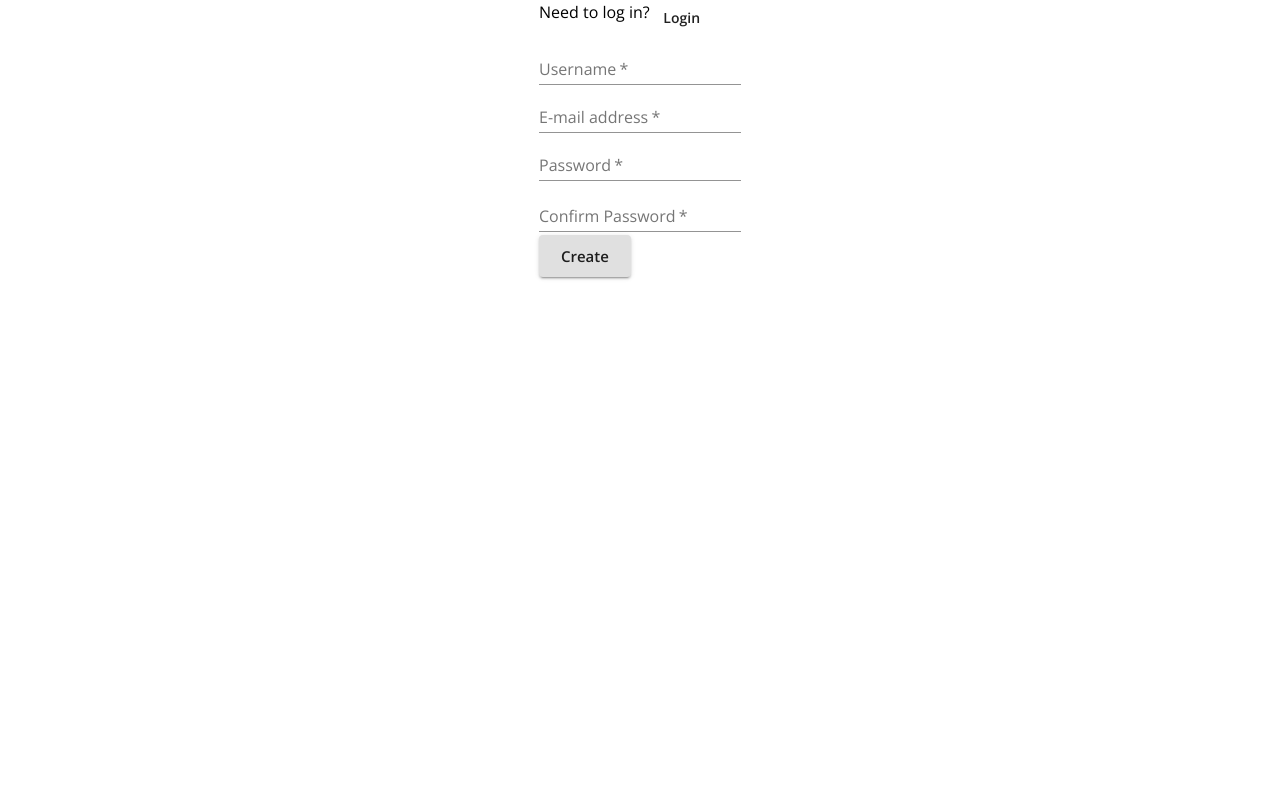
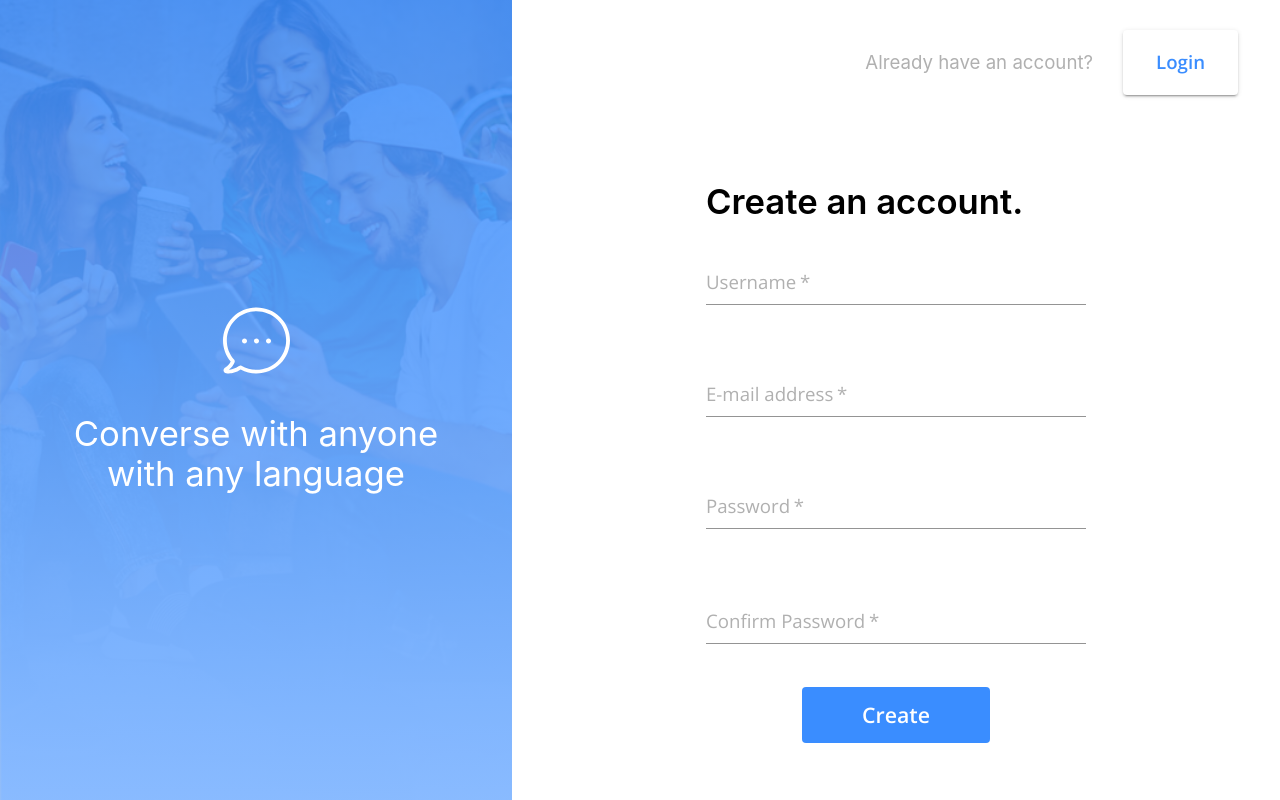
Before and after one commit to 0916dhkim/realtime-chat-socketio, a React (Create React App) app in the folder client/: page / in a window 1280 px wide. Built offline with nearby package versions, Linux system fonts and the light colour scheme; no server answers.

Commit message:
Update Signup Page

```diff
--- a/client/src/Signup.js
+++ b/client/src/Signup.js
@@ -1,16 +1,140 @@
+import {
+  Button,
+  FormControl,
+  FormHelperText,
+  TextField,
+  styled,
+} from "@material-ui/core";
 import React, { useState } from "react";
 import { Redirect, useHistory } from "react-router-dom";
+
+import bannerImage from './assets/images/bg-img.png';
+import bubbleVector from './assets/images/bubble.svg';
 import { connect } from "react-redux";
-import {
-  Grid,
-  Box,
-  Typography,
-  Button,
-  FormControl,
-  TextField,
-  FormHelperText,
-} from "@material-ui/core";
 import { register } from "./store/utils/thunkCreators";
+
+const Root = styled('div')(({ theme }) => ({
+  display: 'grid',
+  gridTemplateColumns: '1fr',
+
+  [theme.breakpoints.up('lg')]: {
+    gridTemplateColumns: '4fr 6fr',
+  }
+}));
+
+const SideBanner = styled('div')(({ theme }) => ({
+  background: `top center / cover no-repeat url(${bannerImage})`,
+  display: 'flex',
+  flexDirection: 'column',
+  alignItems: 'center',
+  justifyContent: 'center',
+
+  minHeight: '100vh',
+  position: 'relative',
+
+  '&::before': {
+    content: '""',
+    position: "absolute",
+    top: 0,
+    left: 0,
+    width: '100%',
+    height: '100%',
+    opacity: 0.8532,
+    background: `linear-gradient(${theme.palette.primary.main}, ${theme.palette.primary.light})`,
+  },
+
+  '& *': {
+    zIndex: 1,
+  },
+
+  [theme.breakpoints.down('md')]: {
+    display: 'none',
+  }
+}));
+
+const BannerText = styled('span')(({ theme }) => ({
+  fontSize: '26pt',
+  lineHeight: '40px',
+  textAlign: 'center',
+  marginTop: 39,
+  color: theme.palette.getContrastText(theme.palette.primary.main),
+}));
+
+const Container = styled('div')({
+  padding: '30px 42px',
+  display: 'flex',
+  gap: 86,
+  flexDirection: 'column',
+  alignItems: 'stretch',
+  justifyContent: 'flex-start',
+});
+
+const Heading = styled('div')({
+  display: 'flex',
+  gap: 30,
+  flexDirection: 'row',
+  alignItems: 'center',
+  justifyContent: 'flex-end',
+});
+
+const HeadingText = styled('span')(({ theme }) => ({
+  fontSize: '14pt',
+  color: theme.palette.secondary.main,
+}));
+
+const CreateAccountButton = styled(Button)(({ theme }) => ({
+  backgroundColor: theme.palette.background.paper,
+  color: theme.palette.primary.main,
+  fontSize: '14pt',
+  fontWeight: 600,
+  padding: '16px 33px',
+}));
+
+const SignupInput = styled(TextField)(({ theme }) => ({
+  '& .MuiInputLabel-root': {
+    color: theme.palette.secondary.main,
+    fontSize: '14pt',
+  },
+
+  '& .MuiInputLabel-formControl': {
+    transform: 'translate(0, 40px)',
+  },
+
+  '& .MuiInputLabel-shrink': {
+    transform: 'translate(0, 1.5px)',
+  },
+
+  '& label + .MuiInput-formControl': {
+    marginTop: 40,
+  },
+}));
+
+const FormBase = styled('div')({
+  display: 'flex',
+  flexDirection: 'row',
+  justifyContent: 'center',
+});
+
+const FormContent = styled('form')({
+  flex: '0 1 380px',
+  display: 'flex',
+  flexDirection: 'column',
+  alignItems: 'stretch',
+});
+
+const FormTitle = styled('span')(({ theme }) => ({
+  fontSize: '26pt',
+  fontWeight: 600,
+  lineHeight: '40px',
+}));
+
+const SignupButton = styled(Button)(({ theme }) => ({
+  alignSelf: 'center',
+  fontSize: '16pt',
+  fontWeight: 'bold',
+  lineHeight: '20px',
+  padding: '18px 60px',
+}));
 
 const Login = (props) => {
   const history = useHistory();
@@ -37,73 +161,76 @@ const Login = (props) => {
   }
 
   return (
-    <Grid container justify="center">
-      <Box>
-        <Grid container item>
-          <Typography>Need to log in?</Typography>
-          <Button onClick={() => history.push("/login")}>Login</Button>
-        </Grid>
-        <form onSubmit={handleRegister}>
-          <Grid>
-            <Grid>
+    <Root>
+      <SideBanner>
+        <img src={bubbleVector} alt="" />
+        <BannerText >Converse with anyone<br />with any language</BannerText>
+      </SideBanner>
+      <Container>
+        <Heading>
+          <HeadingText>Already have an account?</HeadingText>
+          <CreateAccountButton onClick={() => history.push("/login")} variant="contained">
+            Login
+          </CreateAccountButton>
+        </Heading>
+        <FormBase>
+          <FormContent onSubmit={handleRegister}>
+            <FormTitle>Create an account.</FormTitle>
             <FormControl>
-                <TextField
+              <SignupInput
                 aria-label="username"
                 label="Username"
                 name="username"
                 type="text"
                 required
+                style={{ marginTop: 12 }}
               />
             </FormControl>
-            </Grid>
-            <Grid>
             <FormControl>
-                <TextField
+              <SignupInput
                 label="E-mail address"
                 aria-label="e-mail address"
                 type="email"
                 name="email"
                 required
+                style={{ marginTop: 40 }}
               />
             </FormControl>
-            </Grid>
-            <Grid>
             <FormControl error={!!formErrorMessage.confirmPassword}>
-                <TextField
+              <SignupInput
                 aria-label="password"
                 label="Password"
                 type="password"
                 inputProps={{ minLength: 6 }}
                 name="password"
                 required
+                style={{ marginTop: 40 }}
               />
               <FormHelperText>
                 {formErrorMessage.confirmPassword}
               </FormHelperText>
             </FormControl>
-            </Grid>
-            <Grid>
             <FormControl error={!!formErrorMessage.confirmPassword}>
-                <TextField
+              <SignupInput
                 label="Confirm Password"
                 aria-label="confirm password"
                 type="password"
                 inputProps={{ minLength: 6 }}
                 name="confirmPassword"
                 required
+                style={{ marginTop: 40, marginBottom: 40 }}
               />
               <FormHelperText>
                 {formErrorMessage.confirmPassword}
               </FormHelperText>
             </FormControl>
-            </Grid>
-            <Button type="submit" variant="contained" size="large">
+            <SignupButton type="submit" variant="contained" color="primary" disableElevation>
               Create
-            </Button>
-          </Grid>
-        </form>
-      </Box>
-    </Grid>
+            </SignupButton>
+          </FormContent>
+        </FormBase>
+      </Container>
+    </Root>
   );
 };
 
```
Lines whose indentation alone changed are shown as unchanged.
